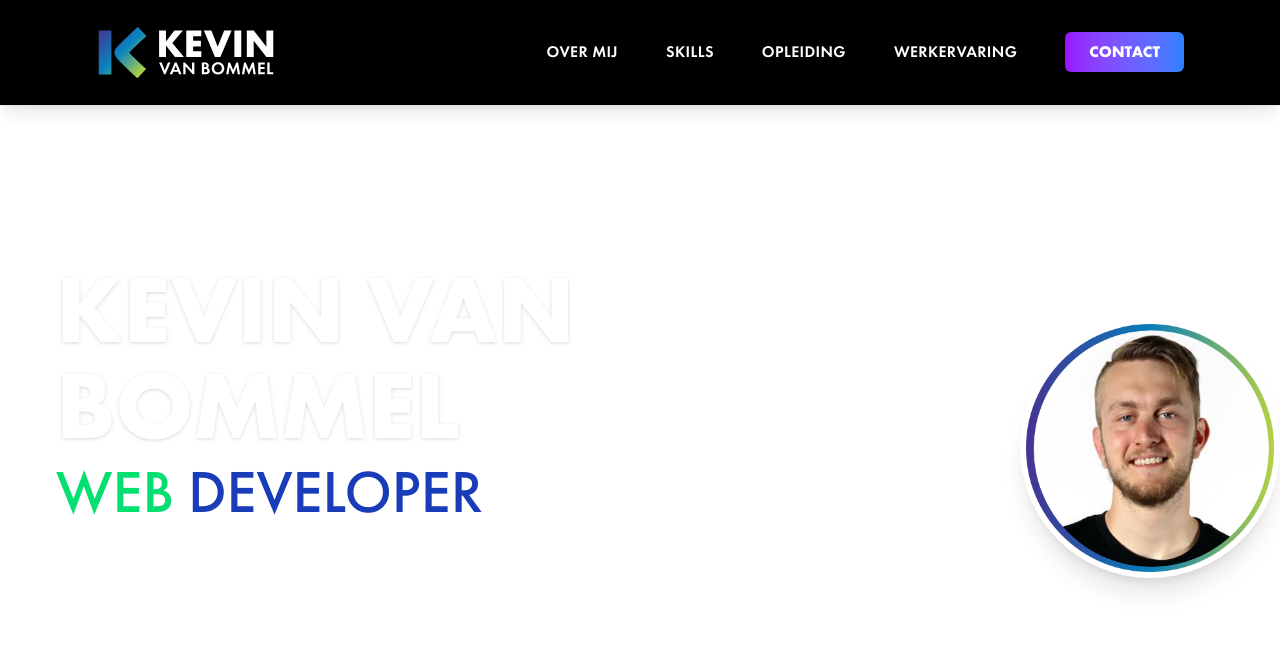
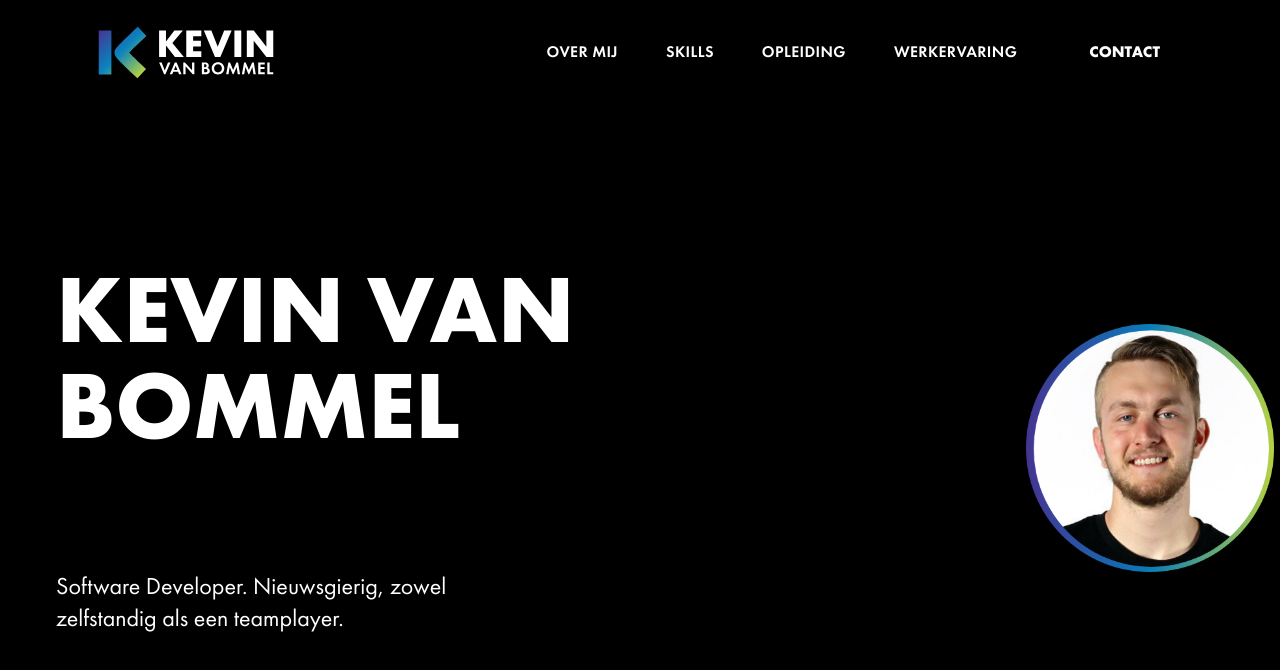
Before and after one commit to Kevayy/portfolio, a Next.js app: page / in a window 1280 px wide. Shown: the top 670 px of the page. Built offline with nearby package versions, Linux system fonts and the light colour scheme.

Commit message:
Add own colors

```diff
--- a/styles/globals.css
+++ b/styles/globals.css
@@ -30,22 +30,18 @@
 @import "tailwindcss";
 
 :root {
-  --background: #ffffff;
-  --foreground: #171717;
+  --background: #000000;
+  --foreground: #000000;
 }
 
-@theme inline {
-  --color-background: var(--background);
-  --color-foreground: var(--foreground);
-  --font-sans: var(--font-geist-sans);
-  --font-mono: var(--font-geist-mono);
-}
-
-@media (prefers-color-scheme: dark) {
-  :root {
-    --background: #0a0a0a;
-    --foreground: #ededed;
-  }
+@theme {
+  --color-*: initial;
+  --color-white: #ffffff;
+  --color-black: #000000;
+  --color-green: #B6D242;
+  --color-blue: #087CBA;
+  --color-violet: #463492;
+  --color-silver: #B9B9B9
 }
 
 body {
```
